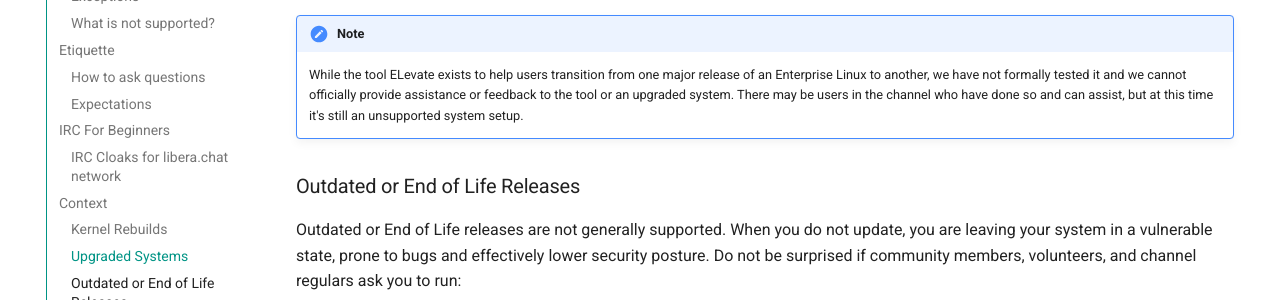
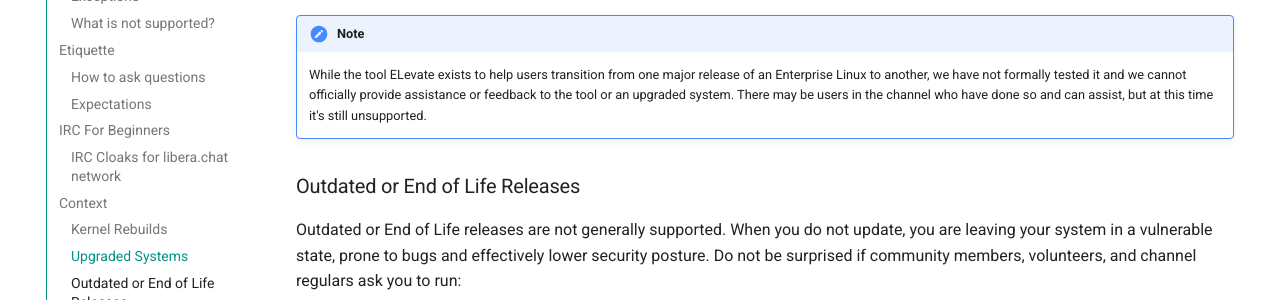
Before and after one commit to rocky-linux/wiki.rockylinux.org, an MkDocs documentation site: the page built from docs/irc.md, in a window 1280 px wide and 900 px high, scrolled down 6460 px. Shown: the part 193-493 px from the top of the window. Built offline with MkDocs 1.6.1 and Material for MkDocs 9.7.7, drawn with Linux system fonts in a browser that asks for light colours; comment, search, counter and statistics services are not loaded.

Commit message:
change elevate wording

```diff
--- a/docs/irc.md
+++ b/docs/irc.md
@@ -201,7 +201,7 @@ System Upgrades are generally unsupported. There are quite a few methods out the
 Regardless of the method, a system that has been "upgraded" is generally considered unsupported, and you will be recommended to build a new system and restore from backups. Users may try to help or assist with your system, but it may be difficult to do so.
 
 !!! note
-    While the tool ELevate exists to help users transition from one major release of an Enterprise Linux to another, we have not formally tested it and we cannot officially provide assistance or feedback to the tool or an upgraded system. There may be users in the channel who have done so and can assist, but at this time it's still an unsupported system setup.
+    While the tool ELevate exists to help users transition from one major release of an Enterprise Linux to another, we have not formally tested it and we cannot officially provide assistance or feedback to the tool or an upgraded system. There may be users in the channel who have done so and can assist, but at this time it's still unsupported.
 
 ### Outdated or End of Life Releases
 
```
Also changed, not shown: docs/rocky/version.md (+3 -3 lines).
